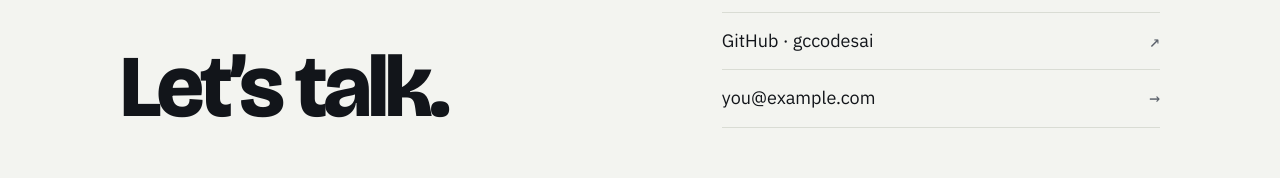
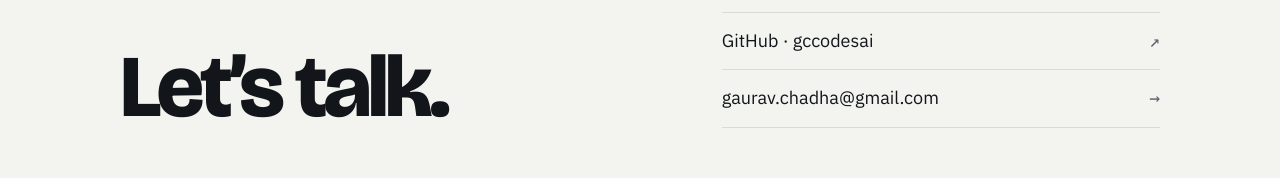
Before and after one commit to gccodesai/gccodesai.github.io, a plain HTML site: page index.html in a window 1280 px wide. Shown: the part 3449-3627 px from the top of the page. Drawn offline with nearby package versions, Linux system fonts and the light colour scheme.

Commit message:
Update email address in index.html

```diff
--- a/index.html
+++ b/index.html
@@ -232,7 +232,7 @@ h1 .line + .line { animation-delay: .12s; }
         <a href="https://www.linkedin.com/in/chadhag/">LinkedIn <span class="arrow">↗</span></a>
         <a href="https://github.com/gccodesai">GitHub · gccodesai <span class="arrow">↗</span></a>
         <!-- EDIT: replace you@example.com with the email you want public, or delete this line -->
-        <a href="mailto:gaurav.chadha@gmail.com">you@example.com <span class="arrow">→</span></a>
+        <a href="mailto:gaurav.chadha@gmail.com">gaurav.chadha@gmail.com <span class="arrow">→</span></a>
       </div>
     </div>
   </section>
```
